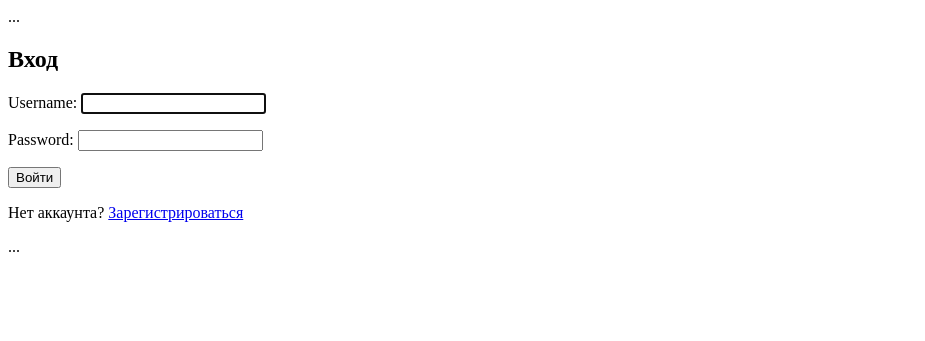
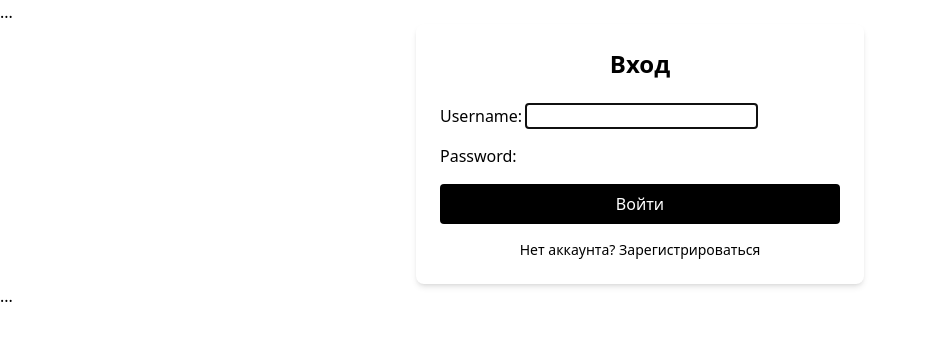
Before and after one commit to Avanyankar/AlgEdu, a Django app: page /accounts/login/ in a window 1280 px wide. Shown: the top 341 px of the page, without its empty margins (0-925 px from the left). Run offline with Django 5.2, Linux system fonts and the light colour scheme; some libraries are stand-ins or nearby versions.

Commit message:
login page - design

```diff
--- a/team_website/main_app/templates/base.html
+++ b/team_website/main_app/templates/base.html
@@ -5,6 +5,20 @@
         <meta name="viewport" content="width=device-width, initial-scale=1.0">
         {% load static %}
         <title>{% block title %}NotImplementedError{% endblock %}</title>
+        <script src="https://cdn.tailwindcss.com"></script>
+        <style>
+              /* Стилизация стандартного вывода form.as_p */
+              form.as-p p {
+                @apply mb-4;
+              }
+              form.as-p label {
+                @apply block text-sm font-medium mb-1;
+              }
+              form.as-p input {
+                @apply w-full px-3 py-2 border border-gray-300 rounded focus:ring-black focus:border-black;
+              }
+        </style>
+
     </head>
     <body>
         {% include 'header.html' %}
--- a/team_website/main_app/templates/login.html
+++ b/team_website/main_app/templates/login.html
@@ -1,20 +1,24 @@
+
+
 {% extends 'base.html' %}
 
 {% block content %}
   <main>
-      <div>
-          <h2>Вход</h2>
+      <div class="max-w-md mx-auto p-6 bg-white rounded-lg shadow-md">
+          <h2 class="text-2xl font-bold mb-6 text-center">Вход</h2>
           {% if not user.is_authenticated %}
-              <form method="post" action="{% url 'login' %}">
-                  {% csrf_token %}
-                  {{ form.as_p }}
-                  <button type="submit">Войти</button>
-              </form>
+            <form method="post" action="{% url 'login' %}" class="space-y-4">
+              {% csrf_token %}
+              {{ form.as_p }}
+              <button type="submit" class="w-full bg-black text-white py-2 px-4 rounded hover:bg-gray-800 transition font-medium">
+                Войти
+              </button>
+            </form>
           {% else %}
-              <p>Вы уже авторизованы! Перейдите на <a href="{% url 'index' %}">главную страницу</a>.</p>
+            <p class="text-center mb-4">Вы уже авторизованы! Перейдите на <a href="{% url 'index' %}" class="text-black font-medium hover:underline">главную страницу</a>.</p>
           {% endif %}
           {% if not user.is_authenticated %}
-              <p>Нет аккаунта? <a href="{% url 'registration' %}">Зарегистрироваться</a></p>
+            <p class="text-center mt-4 text-sm">Нет аккаунта? <a href="{% url 'registration' %}" class="text-black font-medium hover:underline">Зарегистрироваться</a></p>
           {% endif %}
       </div>
   </main>
```
